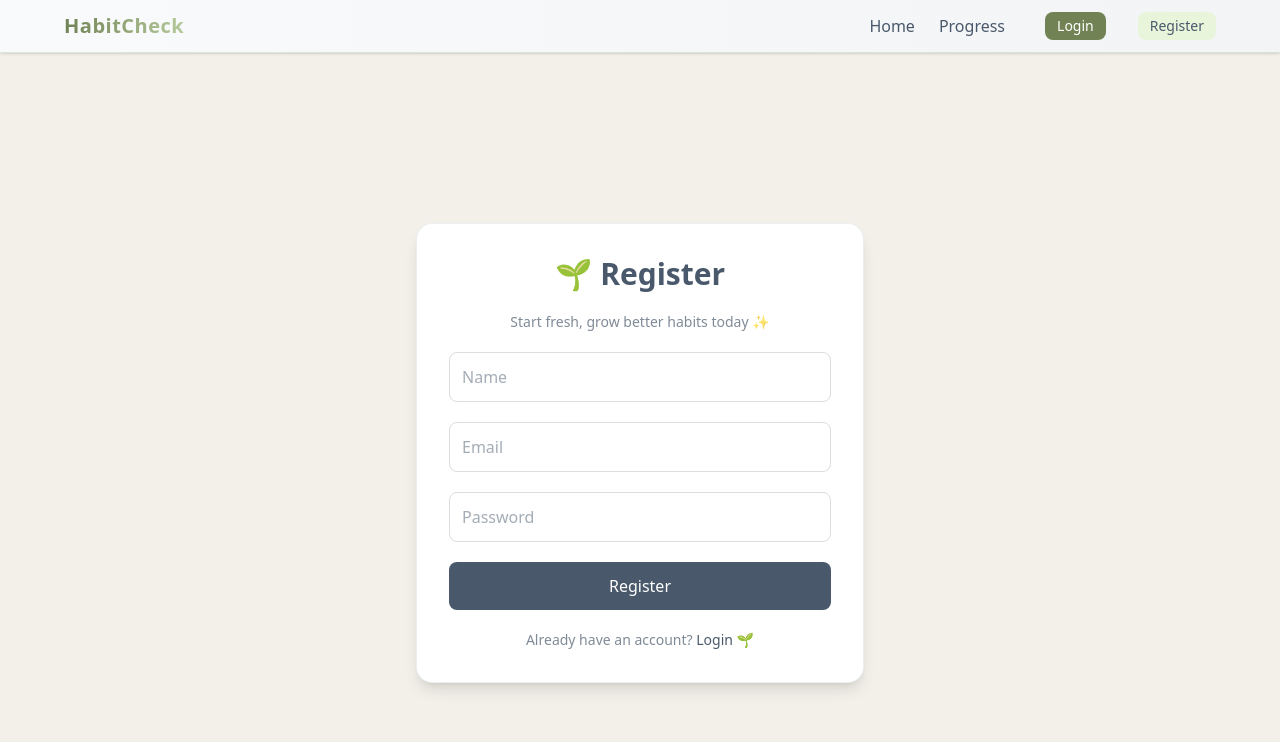
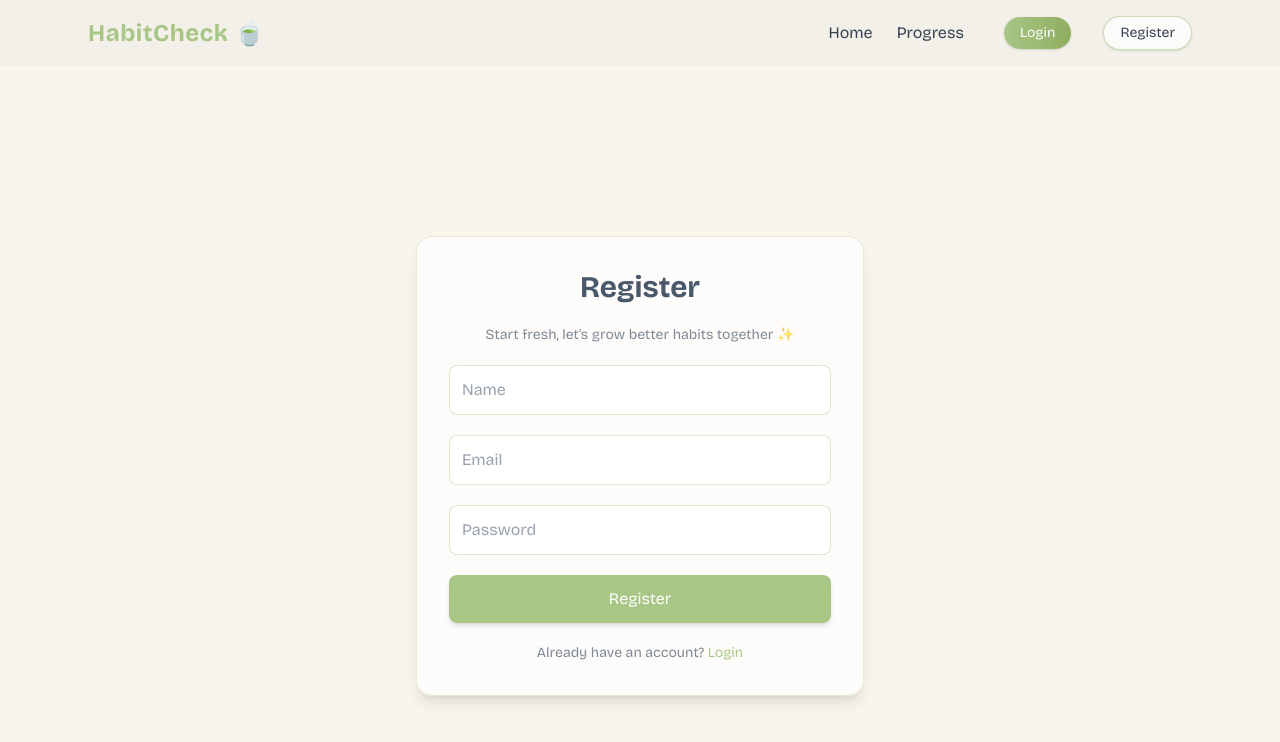
Before and after one commit to manavisharma14/Habit-Check, a Next.js app: page /register in a window 1280 px wide. Shown: the top 742 px of the page. Built offline with nearby package versions, Linux system fonts and the light colour scheme; no server answers.

Commit message:
changed theme

```diff
--- a/src/app/layout.tsx
+++ b/src/app/layout.tsx
@@ -4,8 +4,9 @@ import localFont from "next/font/local";
 import { Providers } from "./providers";
 import { ReactNode } from "react";
 import Script from "next/script";
+import { getServerSession } from "next-auth";
+import { authOptions } from "@/lib/auth"; // <- your next-auth config
 
-// ✅ Font setup
 const myCustomFont = localFont({
   src: [
     { path: "../../public/fonts/font.ttf", weight: "400", style: "normal" },
@@ -20,11 +21,13 @@ export const metadata = {
   description: "Build better habits, one day at a time",
 };
 
-export default function RootLayout({ children }: { children: ReactNode }) {
+export default async function RootLayout({ children }: { children: ReactNode }) {
+  const session = await getServerSession(authOptions); // ✅ fetch session on server
+
   return (
     <html lang="en" className={myCustomFont.className}>
-      <body className="bg-[#F8EFDA] min-h-screen">
-        {/* ✅ Google Analytics */}
+      <body className={`bg-[#F8EFDA] min-h-screen ${myCustomFont.className}`}>
+        {/* Google Analytics */}
         <Script
           src="https://www.googletagmanager.com/gtag/js?id=G-72X4P93JFJ"
           strategy="afterInteractive"
@@ -38,7 +41,8 @@ export default function RootLayout({ children }: { children: ReactNode }) {
           `}
         </Script>
 
-        <Providers>
+        {/* Pass session into Provider */}
+        <Providers session={session}>
           <Navbar />
           {children}
         </Providers>
--- a/src/app/login/page.tsx
+++ b/src/app/login/page.tsx
@@ -12,26 +12,25 @@ export default function LoginPage() {
     e.preventDefault();
     const res = await signIn("credentials", { ...form, redirect: false });
     if (res?.error) {
-      setError("❌ Oops! Invalid email or password 🌻");
+      setError("❌ Oops! Invalid email or password 🌿");
     } else {
       router.push("/");
     }
   };
 
   return (
-    <div className="flex justify-center items-center min-h-screen
-                     px-4">
+    <div className="flex justify-center items-center min-h-screen bg-[#F9F5ED] px-4">
       <form
         onSubmit={handleLogin}
-        className="bg-white p-8 rounded-2xl shadow-lg w-full max-w-md space-y-5
-                   border border-[#49596B]/10 transition-all hover:shadow-xl"
+        className="bg-white/70 backdrop-blur-md p-8 rounded-2xl shadow-lg w-full max-w-md space-y-5
+                   border border-[#A8C686]/30 transition-all hover:shadow-xl"
       >
         {/* Header with fun touch */}
         <h1 className="text-3xl font-bold text-[#49596B] text-center flex items-center justify-center gap-2">
-        🌱 Login
+           Login
         </h1>
         <p className="text-center text-[#49596B]/70 text-sm">
-          Welcome back! Let’s keep your streak going 🌿
+          Welcome back!
         </p>
 
         {error && <p className="text-red-500 text-sm text-center">{error}</p>}
@@ -39,23 +38,23 @@ export default function LoginPage() {
         <input
           type="email"
           placeholder="Email"
-          className="w-full border border-[#49596B]/20 p-3 rounded-lg
-                     focus:ring-2 focus:ring-[#49596B]/40 outline-none
-                     transition-all hover:scale-[1.01]"
+          className="w-full border border-[#A8C686]/40 p-3 rounded-lg
+                     focus:ring-2 focus:ring-[#A8C686]/60 outline-none
+                     transition-all hover:scale-[1.01] text-[#49596B] placeholder:text-gray-400 bg-white"
           onChange={(e) => setForm({ ...form, email: e.target.value })}
         />
         <input
           type="password"
           placeholder="Password"
-          className="w-full border border-[#49596B]/20 p-3 rounded-lg
-                     focus:ring-2 focus:ring-[#49596B]/40 outline-none
-                     transition-all hover:scale-[1.01]"
+          className="w-full border border-[#A8C686]/40 p-3 rounded-lg
+                     focus:ring-2 focus:ring-[#A8C686]/60 outline-none
+                     transition-all hover:scale-[1.01] text-[#49596B] placeholder:text-gray-400 bg-white"
           onChange={(e) => setForm({ ...form, password: e.target.value })}
         />
         <button
-          className="w-full bg-[#49596B] text-white py-3 rounded-lg font-medium
-                     hover:bg-[#3b4757] hover:scale-[1.02] active:scale-95
-                     transition-transform"
+          className="w-full bg-[#A8C686] text-white py-3 rounded-lg font-medium
+                     hover:bg-[#93b373] hover:scale-[1.02] active:scale-95
+                     transition-transform shadow-md"
         >
           Login
         </button>
@@ -63,8 +62,11 @@ export default function LoginPage() {
         {/* Fun footer link */}
         <p className="text-center text-sm text-[#49596B]/70">
           New here?{" "}
-          <a href="/register" className="text-[#49596B] font-medium hover:underline">
-            Create an account 🌱
+          <a
+            href="/register"
+            className="text-[#A8C686] font-medium hover:underline"
+          >
+            Create an account 🍃
           </a>
         </p>
       </form>
--- a/src/app/providers.tsx
+++ b/src/app/providers.tsx
@@ -1,7 +1,8 @@
-"use client"; // 👈 mark as client
+"use client";
 
 import { SessionProvider } from "next-auth/react";
+import { Session } from "next-auth";
 
-export function Providers({ children }: { children: React.ReactNode }) {
-  return <SessionProvider>{children}</SessionProvider>;
+export function Providers({ children, session }: { children: React.ReactNode; session: Session | null }) {
+  return <SessionProvider session={session}>{children}</SessionProvider>;
 }
--- a/src/app/register/page.tsx
+++ b/src/app/register/page.tsx
@@ -23,19 +23,18 @@ export default function RegisterPage() {
   };
 
   return (
-    <div className="flex justify-center items-center min-h-screen
-                     px-4">
+    <div className="flex justify-center items-center min-h-screen bg-[#F9F5ED] px-4">
       <form
         onSubmit={handleSubmit}
-        className="bg-white p-8 rounded-2xl shadow-lg w-full max-w-md space-y-5
-                   border border-[#49596B]/10 transition-all hover:shadow-xl"
+        className="bg-white/70 backdrop-blur-md p-8 rounded-2xl shadow-lg w-full max-w-md space-y-5
+                   border border-[#A8C686]/30 transition-all hover:shadow-xl"
       >
-        {/* Fun header */}
+        {/* Header with fun touch */}
         <h1 className="text-3xl font-bold text-[#49596B] text-center flex items-center justify-center gap-2">
-          🌱 Register
+           Register
         </h1>
         <p className="text-center text-[#49596B]/70 text-sm">
-          Start fresh, grow better habits today ✨
+          Start fresh, let’s grow better habits together ✨
         </p>
 
         {error && <p className="text-red-500 text-sm text-center">{error}</p>}
@@ -43,31 +42,31 @@ export default function RegisterPage() {
         <input
           type="text"
           placeholder="Name"
-          className="w-full border border-[#49596B]/20 p-3 rounded-lg
-                     focus:ring-2 focus:ring-[#49596B]/40 outline-none
-                     transition-all hover:scale-[1.01]"
+          className="w-full border border-[#A8C686]/40 p-3 rounded-lg
+                     focus:ring-2 focus:ring-[#A8C686]/60 outline-none
+                     transition-all hover:scale-[1.01] text-[#49596B] placeholder:text-gray-400 bg-white"
           onChange={(e) => setForm({ ...form, name: e.target.value })}
         />
         <input
           type="email"
           placeholder="Email"
-          className="w-full border border-[#49596B]/20 p-3 rounded-lg
-                     focus:ring-2 focus:ring-[#49596B]/40 outline-none
-                     transition-all hover:scale-[1.01]"
+          className="w-full border border-[#A8C686]/40 p-3 rounded-lg
+                     focus:ring-2 focus:ring-[#A8C686]/60 outline-none
+                     transition-all hover:scale-[1.01] text-[#49596B] placeholder:text-gray-400 bg-white"
           onChange={(e) => setForm({ ...form, email: e.target.value })}
         />
         <input
           type="password"
           placeholder="Password"
-          className="w-full border border-[#49596B]/20 p-3 rounded-lg
-                     focus:ring-2 focus:ring-[#49596B]/40 outline-none
-                     transition-all hover:scale-[1.01]"
+          className="w-full border border-[#A8C686]/40 p-3 rounded-lg
+                     focus:ring-2 focus:ring-[#A8C686]/60 outline-none
+                     transition-all hover:scale-[1.01] text-[#49596B] placeholder:text-gray-400 bg-white"
           onChange={(e) => setForm({ ...form, password: e.target.value })}
         />
         <button
-          className="w-full bg-[#49596B] text-white py-3 rounded-lg font-medium
-                     hover:bg-[#3b4757] hover:scale-[1.02] active:scale-95
-                     transition-transform"
+          className="w-full bg-[#A8C686] text-white py-3 rounded-lg font-medium
+                     hover:bg-[#93b373] hover:scale-[1.02] active:scale-95
+                     transition-transform shadow-md"
         >
           Register
         </button>
@@ -75,8 +74,11 @@ export default function RegisterPage() {
         {/* Fun footer link */}
         <p className="text-center text-sm text-[#49596B]/70">
           Already have an account?{" "}
-          <a href="/login" className="text-[#49596B] font-medium hover:underline">
-            Login 🌱
+          <a
+            href="/login"
+            className="text-[#A8C686] font-medium hover:underline"
+          >
+            Login
           </a>
         </p>
       </form>
--- a/src/components/HabitList.tsx
+++ b/src/components/HabitList.tsx
@@ -6,12 +6,12 @@ export default function HabitList({
   onDeleted,
 }: {
   habits: any[];
-  onDeleted?: (id: string) => void; // ✅ string not number
+  onDeleted?: (id: string) => void;
 }) {
   if (habits.length === 0) {
     return (
-      <p className="text-[#49596B]/70 italic text-center py-4">
-        No habits added yet. Start by creating one above 🌱
+      <p className="text-[#A8C686]/80 italic text-center py-4">
+        No habits added yet 🌱 — start by creating one above!
       </p>
     );
   }
--- a/src/components/Navbar.tsx
+++ b/src/components/Navbar.tsx
@@ -2,69 +2,95 @@
 
 import Link from "next/link";
 import { useSession, signOut } from "next-auth/react";
+import { useEffect, useState } from "react";
 
 export default function Navbar() {
   const { data: session, status } = useSession();
+  const [scrolled, setScrolled] = useState(false);
+
+  useEffect(() => {
+    const handleScroll = () => {
+      setScrolled(window.scrollY > 20);
+    };
+    window.addEventListener("scroll", handleScroll);
+    return () => window.removeEventListener("scroll", handleScroll);
+  }, []);
+
+  // ❌ remove explicit "Loading…" text
+  // ✅ don’t render navbar links until status is settled
+  if (status === "loading") {
+    return null; // or return a shimmer if you want
+  }
 
   return (
-    <nav className="sticky top-0 z-50 bg-gradient-to-r from-[#F9FAFB] to-[#F3F4F6] shadow px-6 py-3 border-b border-[#B5C99A]/40 backdrop-blur-sm">
-      <div className="max-w-6xl mx-auto flex justify-between items-center">
+    <nav
+      className={`sticky top-0 z-50 transition-all duration-500 ${
+        scrolled
+          ? "bg-white/70 backdrop-blur-lg shadow-md border-b border-[#A8C686]/30"
+          : "bg-transparent"
+      }`}
+    >
+      <div className="max-w-6xl mx-auto flex justify-between items-center px-6 py-4">
         {/* Brand */}
         <Link
           href="/"
-          className="font-extrabold text-xl tracking-wide bg-gradient-to-r from-[#718355] to-[#B5C99A] bg-clip-text text-transparent"
+          className="font-extrabold text-2xl tracking-wide text-[#A8C686]
+                     hover:scale-105 transition-transform duration-300"
         >
-          HabitCheck
+          HabitCheck 🍵
         </Link>
 
         {/* Nav Links */}
-        <div className="space-x-6 flex items-center">
+        <div className="flex items-center gap-6">
           <Link
             href="/"
-            className="text-[#49596B] hover:text-[#718355] transition"
+            className="relative text-[#374151] hover:text-[#A8C686] transition
+                       after:absolute after:left-0 after:bottom-[-4px] after:h-[2px]
+                       after:w-0 after:bg-[#A8C686] hover:after:w-full after:transition-all after:duration-300"
           >
             Home
           </Link>
 
           <Link
             href="/progress"
-            className="text-[#49596B] hover:text-[#718355] transition"
+            className="relative text-[#374151] hover:text-[#A8C686] transition
+                       after:absolute after:left-0 after:bottom-[-4px] after:h-[2px]
+                       after:w-0 after:bg-[#A8C686] hover:after:w-full after:transition-all after:duration-300"
           >
             Progress
           </Link>
 
-          {/* Loading */}
-          {status === "loading" && (
-            <span className="text-sm text-gray-400">Loading...</span>
-          )}
-
-          {/* Logged in */}
+          {/* Authenticated */}
           {status === "authenticated" && session?.user ? (
-            <div className="flex items-center gap-3">
-              <span className="text-[#49596B] font-medium">
+            <div className="flex items-center gap-4">
+              <span className="text-[#374151] font-medium">
                 {session.user.name || session.user.email}
               </span>
               <button
                 onClick={() => signOut()}
-                className="ml-2 px-3 py-1 rounded-lg bg-[#718355] text-white text-sm hover:bg-[#5f6d49] transition"
+                className="ml-2 px-4 py-1.5 rounded-full bg-gradient-to-r
+                           from-[#A8C686] to-[#8FAE5F] text-white text-sm
+                           hover:scale-105 active:scale-95 transition-transform shadow-sm"
               >
                 Logout
               </button>
             </div>
-          ) : null}
-
-          {/* Not logged in */}
-          {status === "unauthenticated" && (
+          ) : (
+            // Unauthenticated
             <>
               <Link
                 href="/login"
-                className="ml-4 px-3 py-1 rounded-lg bg-[#718355] text-white text-sm hover:bg-[#5f6d49] transition"
+                className="ml-4 px-4 py-1.5 rounded-full bg-gradient-to-r
+                           from-[#A8C686] to-[#8FAE5F] text-white text-sm
+                           hover:scale-105 active:scale-95 transition-transform shadow-sm"
               >
                 Login
               </Link>
               <Link
                 href="/register"
-                className="ml-2 px-3 py-1 rounded-lg bg-[#E9F5DB] text-[#49596B] text-sm hover:bg-[#DCEBC8] transition"
+                className="ml-2 px-4 py-1.5 rounded-full border border-[#A8C686]/60
+                           text-[#374151] text-sm bg-white/70 hover:bg-white
+                           hover:scale-105 active:scale-95 transition-transform shadow-sm"
               >
                 Register
               </Link>
```
Also changed, not shown: src/app/globals.css (+9 -0 lines), src/app/progress/page.tsx (+11 -8 lines), src/components/HabitForm.tsx (+6 -6 lines), src/components/HabitItem.tsx (+7 -4 lines), src/components/HomePage.tsx (+18 -10 lines), src/components/MonthlyTracker.tsx (+15 -11 lines).
